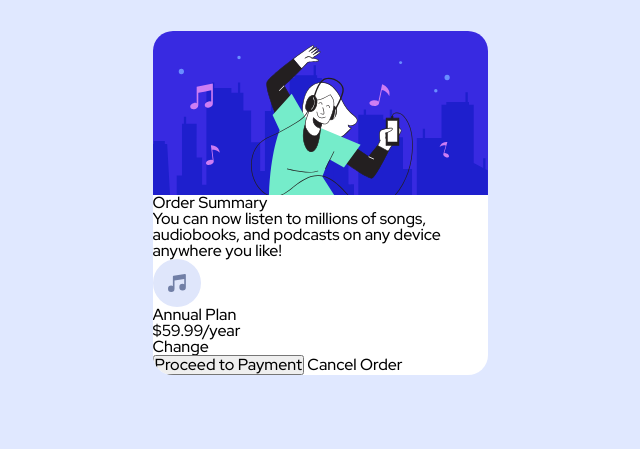
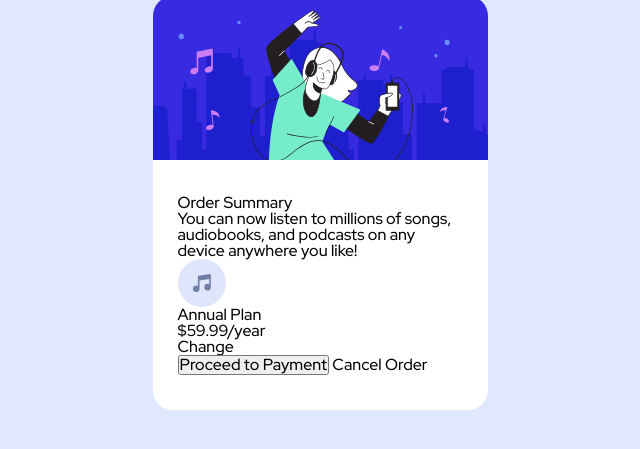
Before and after one commit to SuperSonic57/fem-order-summary-component, a website: page index.html in a window 1280 px wide. Shown: the part 197-646 px from the top of the page, without its empty margins (320-960 px from the left). Drawn offline with Linux system fonts and the light colour scheme.

Commit message:
Add padding to component text

```diff
--- a/sass/modules/_component.sass
+++ b/sass/modules/_component.sass
@@ -3,3 +3,5 @@
 	border-radius: 20px
 	overflow: hidden
 	width: 335px
+	.component-text
+		padding: 35px 25px
```
Also changed, not shown: css/style.css, 1 other file.
